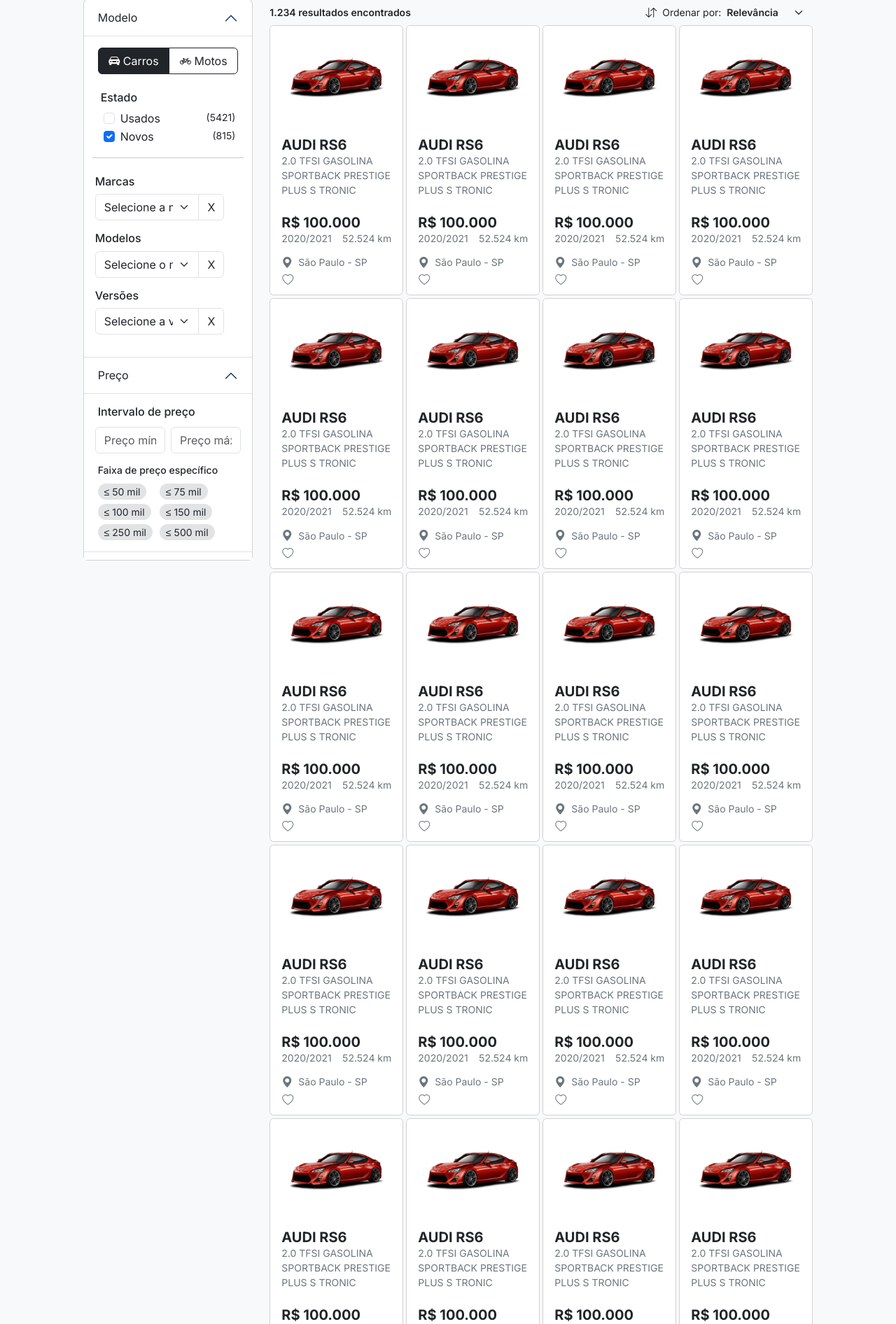
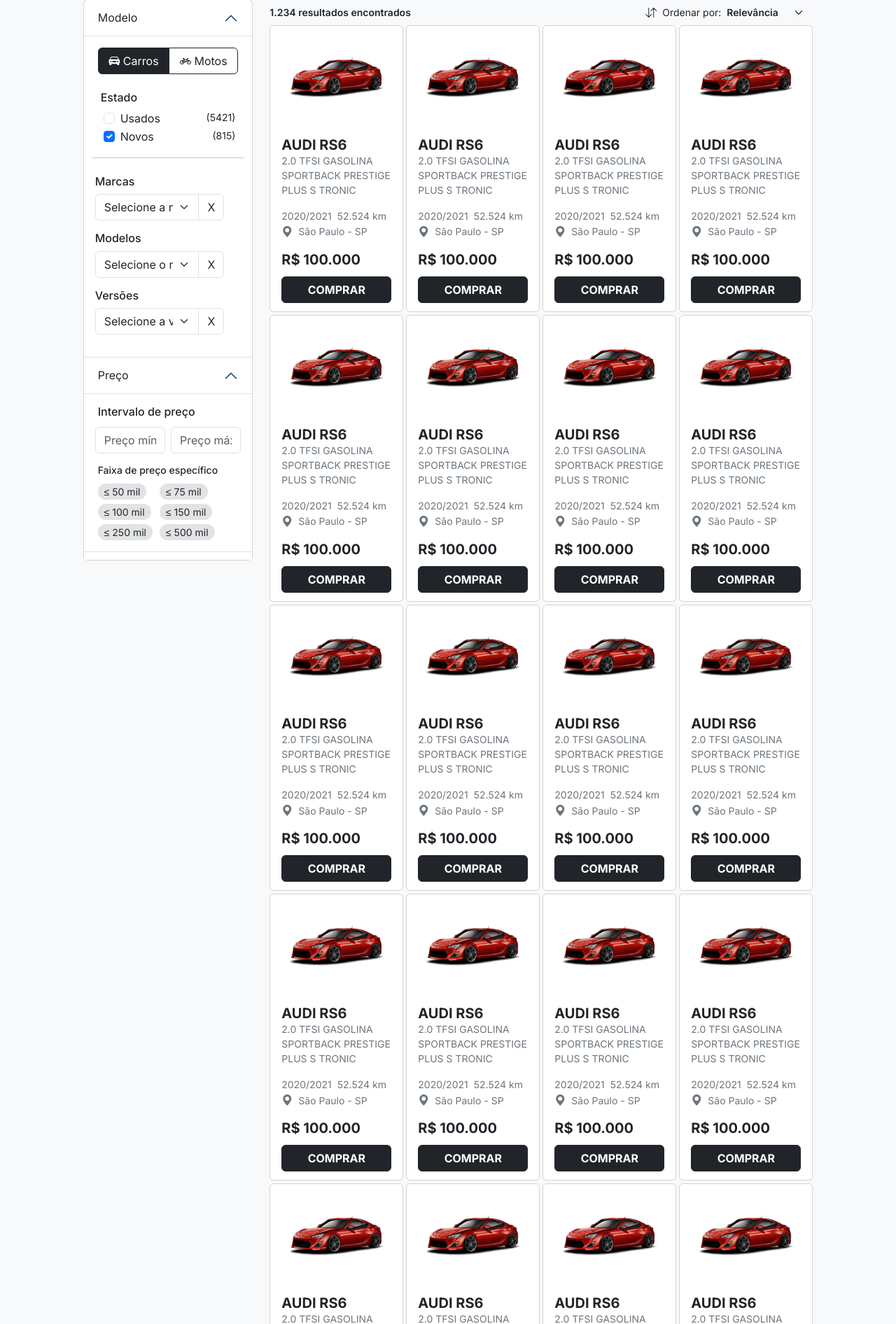
Before and after one commit to Kelwin2712/TCC, a PHP site: page /compras.php in a window 1280 px wide. Shown: the part 105-1997 px from the top of the page at 70% size. Run offline with PHP 8.4, Linux system fonts and the light colour scheme.

Commit message:
cards e pagination

```diff
--- a/compras.php
+++ b/compras.php
@@ -461,6 +461,24 @@
           </div>
         </div>
       </div>
+      <div class="container-fluid mt-5">
+        <div class="row">
+          <div class="col-12 d-flex justify-content-center">
+            <nav aria-label="Page navigation example">
+              <ul class="pagination pagination-dark">
+                <li class="page-item disabled">
+                  <a class="page-link" href="#" tabindex="-1" aria-disabled="true">Anterior</a>
+                </li>
+                <li class="page-item active"><a class="page-link" href="#">1</a></li>
+                <li class="page-item"><a class="page-link link-dark" href="#">2</a></li>
+                <li class="page-item"><a class="page-link link-dark" href="#">3</a></li>
+                <li class="page-item">
+                  <a class="page-link" href="#">Próximo</a>
+                </li>
+              </ul>
+            </nav>
+        </div>
+      </div>
   </main>
   <?php include 'estruturas/footer/footer.php' ?>
 </body>
--- a/estruturas/card-compra/card-compra.php
+++ b/estruturas/card-compra/card-compra.php
@@ -1,32 +1,30 @@
-<div class="card card-hover">
+<div class="card">
     <img src="<?php echo $img; ?>" class="card-img-top" alt="">
     <div class="card-body pb-1">
-        <div class="row mb-4">
+        <div class="row mb-3">
             <a href="pagina-venda.php" class="text-decoration-none text-dark stretched-link">
                 <h5 class="card-title fw-bold mb-0 text-uppercase"><?php echo $nome; ?></h5>
             </a>
             <p class="card-text text-uppercase text-secondary small"><?php echo $info; ?></p>
         </div>
-        <p class="card-text h5 fw-bold mb-0"><?php echo $preco; ?></p>
-        <div class="row">
-            <div class="col-4">
+        <div class="row mb-3 gx-2">
+            <div class="col-auto">
                 <p class="card-text text-nowrap text-secondary small"><?php echo $ano; ?></p>
             </div>
-            <div class="col-8">
+            <div class="col-auto">
                 <p class="card-text text-end text-secondary small"><?php echo $km; ?> km</p>
             </div>
-        </div>
-    </div>
-    <div class="card-footer border-top-0 bg-body">
-        <div class="row">
             <div class="col d-flex align-items-center gap-2 text-secondary">
                 <i class="bi bi-geo-alt-fill"></i>
                 <p class="card-text text-nowrap small"><?php echo $loc; ?></p>
             </div>
-            <div class="col-auto">
-                <button class="btn p-0">
-                    <i class="bi bi-heart text-secondary"></i>
-                </button>
+        </div>
+        <p class="card-text h5 fw-bold mb-0"><?php echo $preco; ?></p>
+    </div>
+    <div class="card-footer border-top-0 bg-body">
+        <div class="row mb-1">
+            <div class="col">
+                <button class="btn btn-dark text-uppercase fw-bold w-100">Comprar</button>
             </div>
         </div>
     </div>
```
